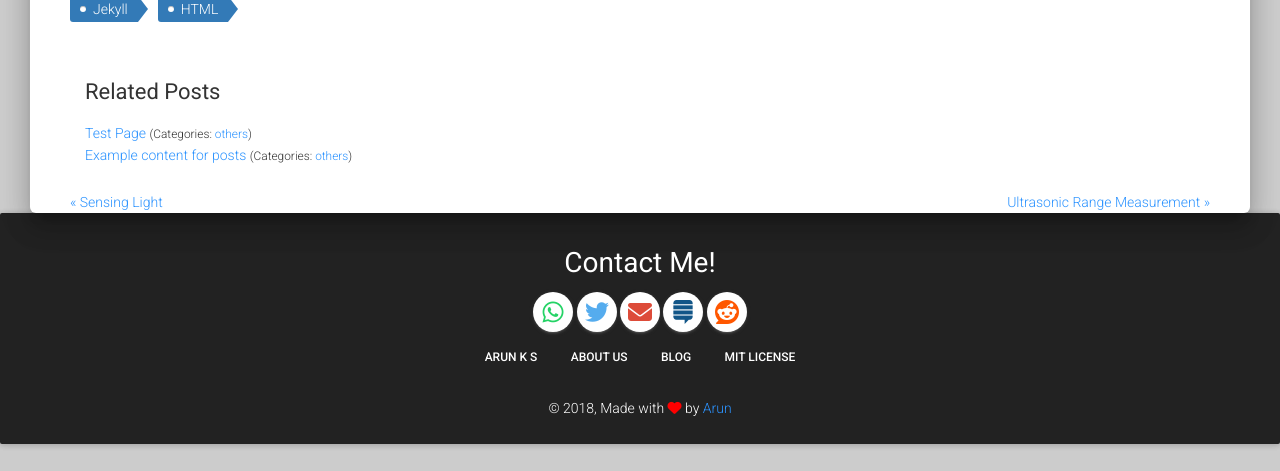
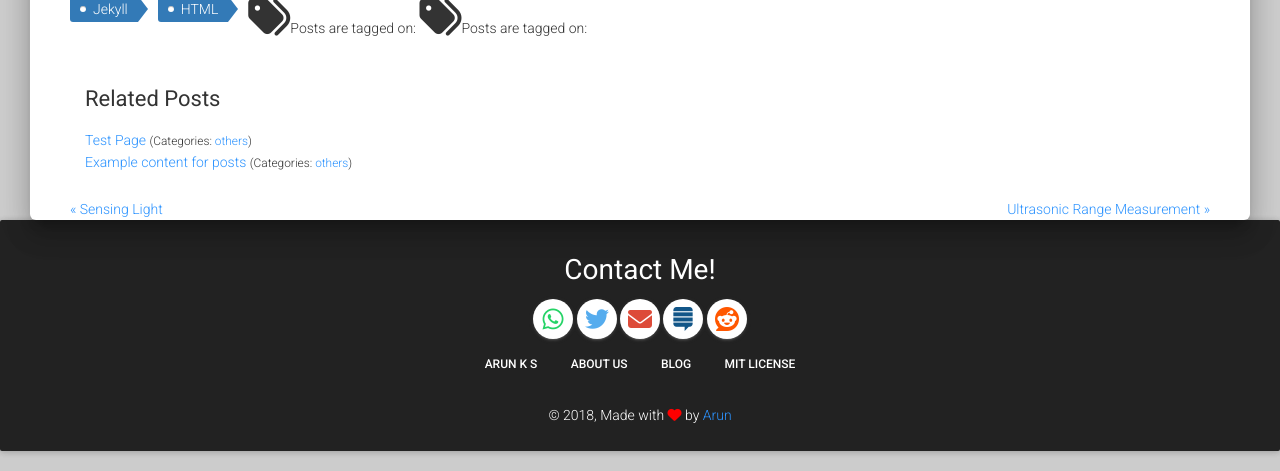
Before and after one commit to tip4programs/imbue, a Jekyll site: the page built from _posts/2017-06-12--embedd-videos-and-images.md, in a window 1280 px wide and 900 px high, scrolled down 2200 px, cut to the strip 429-900 px from the top of the window. Built offline with Jekyll 4.4.1, drawn with Linux system fonts in a browser that asks for light colours; nearby versions of some CDN libraries; comment, search, counter and statistics services are not loaded.

Commit message:
Update post.html

```diff
--- a/_layouts/post.html
+++ b/_layouts/post.html
@@ -13,6 +13,7 @@
       {% include content.html %}
         <ul class="taggs">
       {% for tag in page.tags %}
+		<i class="fa fa-tags fa-3x" aria-hidden="true"></i></h4>Posts are tagged on:
        <li><a href="{{ site.baseurl }}/tags#{{ tag | slugify }}" class="tagg">{{ tag }}</a></li>
       {% endfor %}
       </ul>
```
